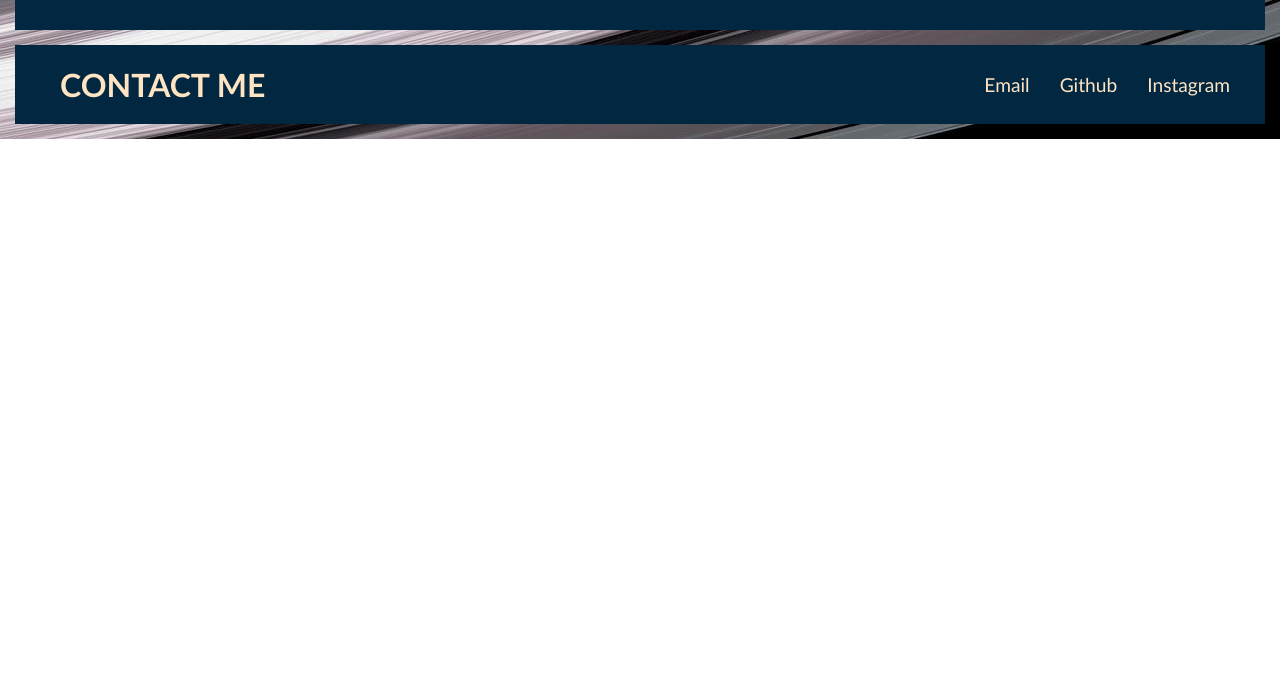
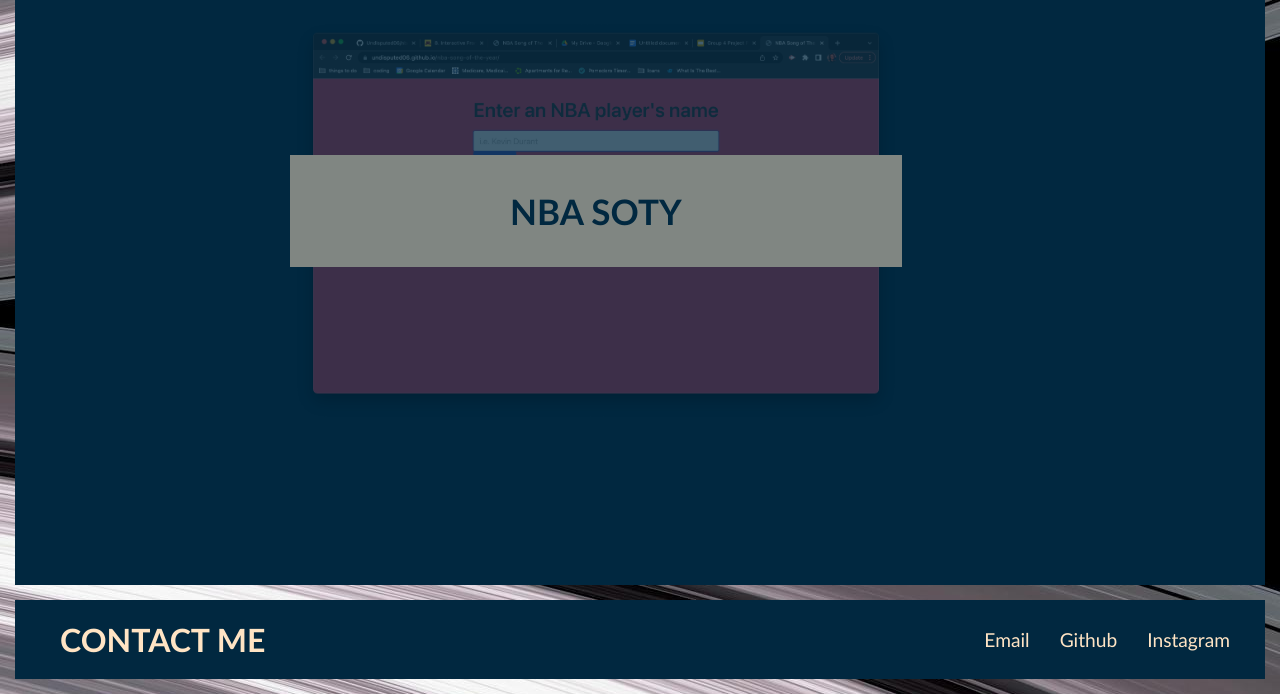
Before and after one commit to vcrichtonhill/portfolio, a plain HTML site: page index.html in a window 1280 px wide. Shown: the part 1133-1827 px from the top of the page. Before the commit the page ends 1272 px from the top, so only its background shows below. Drawn offline with Linux system fonts and the light colour scheme.

Commit message:
added NBA song of the year project

```diff
--- a/index.html
+++ b/index.html
@@ -73,6 +73,19 @@
                 </a>
             <h3 class="small-h3">ROBOT GLADIATORS</h3>
             </div>
+
+            <!-- NBA -->
+
+        </div>
+
+        <div class="upper">
+            <div class="apps">
+                <a href="https://undisputed06.github.io/nba-song-of-the-year/">
+                    <img src="./assets/images/NBA.png" alt="NBA Song of the Year landing page"/>
+                </a>
+            <h3 class="large-h3">NBA SOTY</h3>
+            </div>
+
             </div>
 
           </div>
```
Also changed, not shown: assets/images/NBA.png (added), 3 other files.
